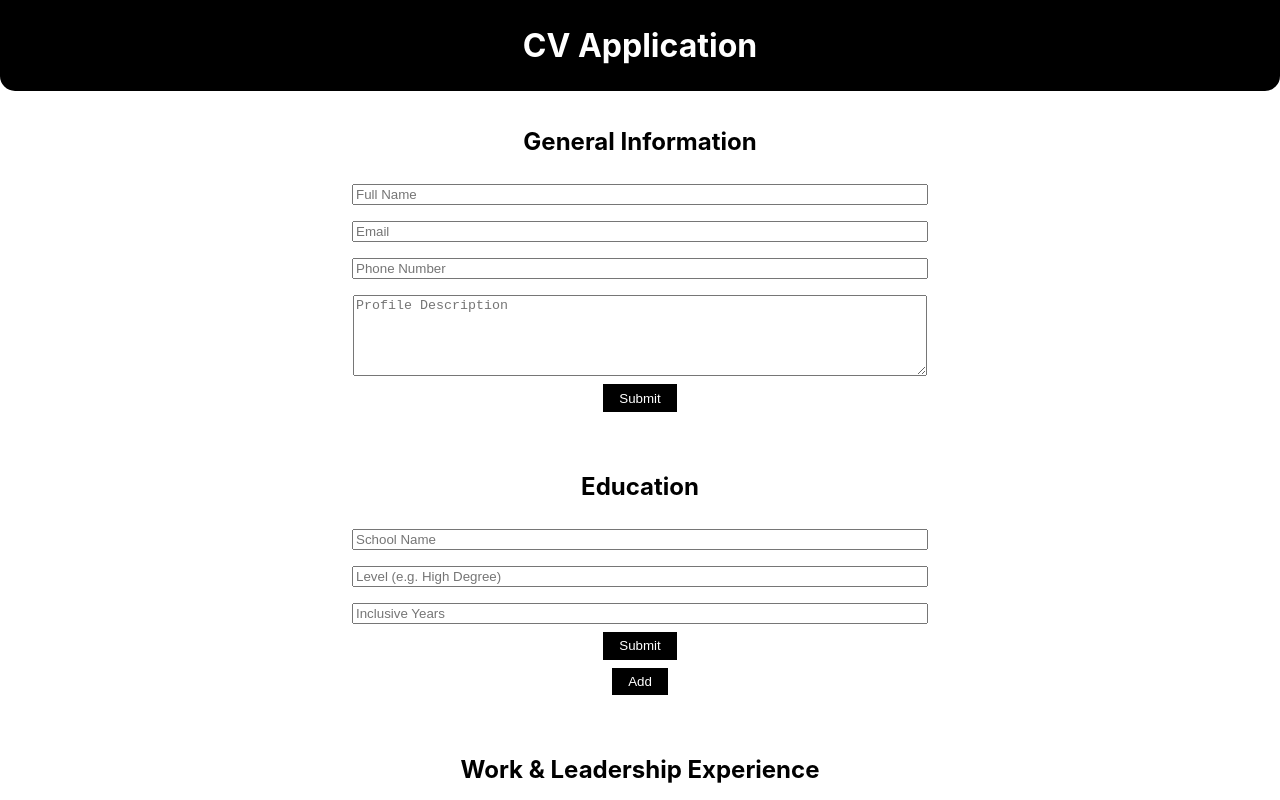
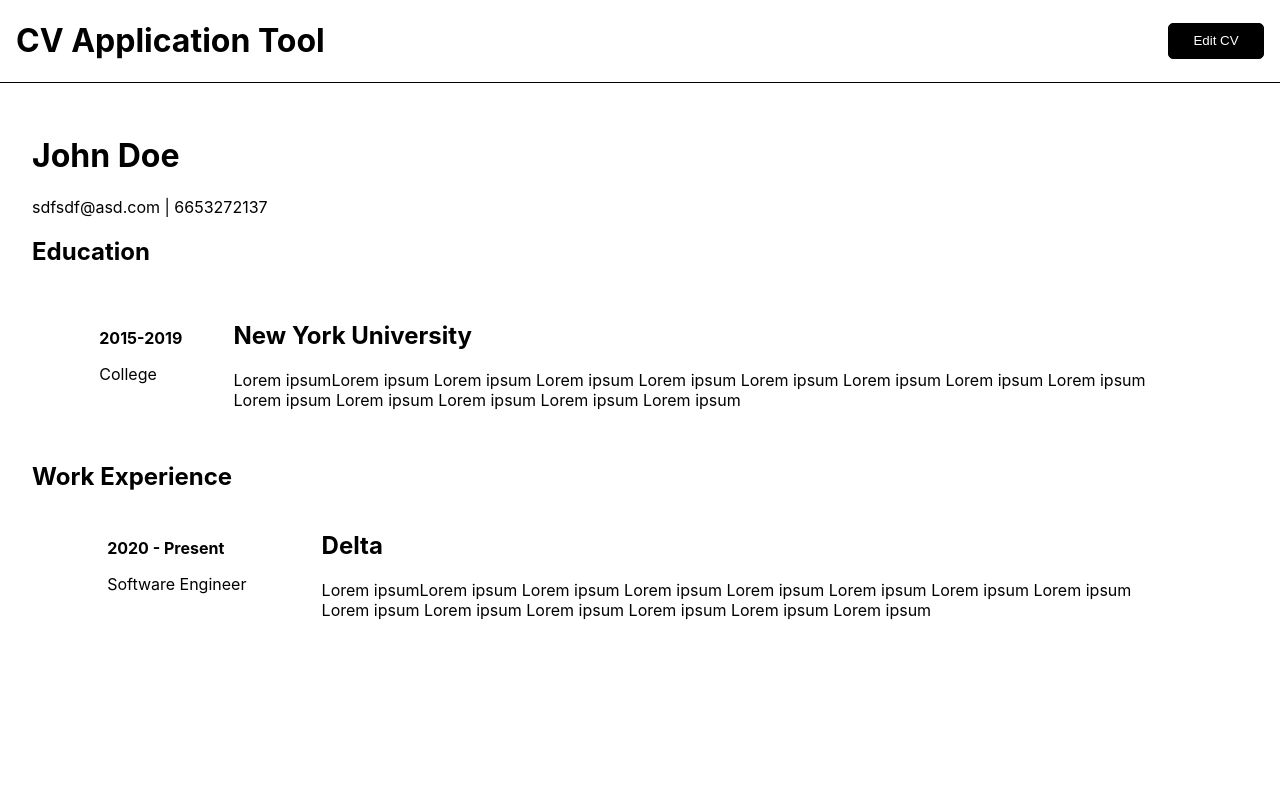
Before and after one commit to keaneatl/cv-application, a React (Create React App) app: page / in a window 1280 px wide. Shown: the top 800 px of the page. Built offline with nearby package versions, Linux system fonts and the light colour scheme.

Commit message:
Remodeled UI and added collapsible menu for editing the CV

```diff
--- a/src/App.js
+++ b/src/App.js
@@ -1,11 +1,31 @@
+import GenInfo from "./components/GeneralInfo";
+import WorkExp from "./components/WorkExp";
+import Education from "./components/Education";
+
 function App() {
+
+
+const editMenu = (e) => {
+  const forms = document.querySelector(".Forms");
+
+  if (!forms.hasAttribute("style")){
+    e.target.textContent = "Return"
+    forms.setAttribute("style", "display:flex;");
+  } else {
+    forms.removeAttribute("style");
+    e.target.textContent = "Edit CV"
+  }
+}
   return (
     <div className="App">
       <div className="Header">
-        <h1>CV Application</h1>
+        <h1>CV Application Tool</h1>
+        <button className="Edit" onClick={editMenu}>Edit CV</button>
       </div>
+      <div className="Forms">
+      <form>
         <div className="GenInfo">
-        <form>
+
             <h2>General Information</h2>
 
             <input
@@ -27,12 +47,10 @@ function App() {
               rows="5"
               placeholder="Profile Description"
             />
-          <button type="submit">Submit</button>
-        </form>
         </div>
         <div className="Education">
-        <form>
             <h2>Education</h2>
+            <strong>#1</strong>
             <input
               type="text"
               className="SchoolName"
@@ -48,13 +66,11 @@ function App() {
               className="SchoolDur"
               placeholder="Inclusive Years"
             ></input>
-          <button type="submit">Submit</button>
-          <button type="button">Add</button>
-        </form>
+            <button className="FormBtn">Add New</button>
         </div>
         <div className="WorkExp">
-        <form>
             <h2>Work & Leadership Experience</h2>
+            <strong>#1</strong>
             <input
               type="text"
               className="CompanyName"
@@ -77,12 +93,30 @@ function App() {
               cols="50"
               rows="3"
             ></textarea>
-          <button type="submit">Submit</button>
-          <button type="button">Add</button>
+            <button className="FormBtn">Add New</button>
+        </div>
+        <button className="FormBtn Save" type="submit">Save Changes</button>
         </form>
       </div>
-
-      <div className="cv-container"></div>
+      <div className="CV">
+        <div className="CVHeader">
+          <GenInfo
+            FullName="John Doe"
+            Email="sdfsdf@asd.com"
+            PhoneNum="6653272137"
+          />
+        </div>
+        <h2>Education</h2>
+        <Education School="New York University" Level="College" Years="2015-2019"
+        SchoolDesc="Lorem ipsumLorem ipsum Lorem ipsum Lorem ipsum Lorem ipsum
+        Lorem ipsum Lorem ipsum Lorem ipsum Lorem ipsum Lorem ipsum Lorem ipsum
+        Lorem ipsum Lorem ipsum Lorem ipsum" />
+        <h2>Work Experience</h2>
+         <WorkExp Company="Delta" Position="Software Engineer" WorkYears="2020 - Present"
+         WorkDesc="Lorem ipsumLorem ipsum Lorem ipsum Lorem ipsum Lorem ipsum
+        Lorem ipsum Lorem ipsum Lorem ipsum Lorem ipsum Lorem ipsum Lorem ipsum
+        Lorem ipsum Lorem ipsum Lorem ipsum" />
+      </div>
     </div>
   );
 }
--- a/src/components/Education.js
+++ b/src/components/Education.js
@@ -0,0 +1,22 @@
+import React from "react";
+import "../styles/EducationStyles.css";
+const Education = (props) => {
+  const { School, Level, Years, SchoolDesc } = props;
+
+  return (
+    <div className="cv-education">
+        <div className="edu-lcol">
+            <strong>{Years}</strong>
+            <p>{Level}</p>
+        </div>
+        <div className="edu-rcol">
+            <h2 className="edu-name">{School}</h2>
+            <p className="edu-details">
+                {SchoolDesc}
+            </p>
+        </div>
+    </div>
+  );
+};
+
+export default Education;
--- a/src/components/GeneralInfo.js
+++ b/src/components/GeneralInfo.js
@@ -1,7 +1,16 @@
 import React from "react";
+import "../styles/GenInfoStyles.css";
+const GenInfo = (props) => {
+  const { FullName, Email, PhoneNum } = props;
 
-const GenInfo = (props) => {
-  const { FullName, Email, PhoneNum, ProfDesc } = props;
+  return (
+    <div className="cv-geninfo">
+      <span><div className="profIcon" alt="Profile Icon" /><h1 className="cv-fname">{FullName}</h1></span>
+      <p className="cv-contact">
+        {Email} | {PhoneNum}
+      </p>
+    </div>
+  );
+};
 
-  return <div></div>;
-};
+export default GenInfo;
--- a/src/components/WorkExp.js
+++ b/src/components/WorkExp.js
@@ -0,0 +1,22 @@
+import React from "react";
+import "../styles/WorkStyles.css";
+const WorkExp = (props) => {
+  const { Company, Position, WorkYears, WorkDesc } = props;
+
+  return (
+    <div className="cv-workexp">
+        <div className="work-lcol">
+            <strong>{WorkYears}</strong>
+            <p>{Position}</p>
+        </div>
+        <div className="work-rcol">
+            <h2 className="company-name">{Company}</h2>
+            <p className="edu-details">
+                {WorkDesc}
+            </p>
+        </div>
+    </div>
+  );
+};
+
+export default WorkExp;
--- a/src/index.css
+++ b/src/index.css
@@ -1,4 +1,5 @@
 body {
+  overflow: hidden;
   margin: 0;
   font-family: -apple-system, BlinkMacSystemFont, "Helvetica", "Roboto",
     "Oxygen", "Ubuntu", "Cantarell", "Fira Sans", "Droid Sans", "Helvetica Neue",
@@ -21,35 +22,70 @@ form {
 input,
 textarea {
   margin: 0.5rem;
-  width: 35.5rem;
+  width: 90%;
 }
 
-button {
-  margin-bottom: 0.5rem;
-  padding: 0.4rem 1rem;
+.FormBtn {
+  margin: 0.5rem;
+  padding: 0.6rem 1.5rem;
   border: 0;
+  border-radius: 5px;
   color: white;
   background-color: black;
   cursor: pointer;
 }
 
+.Save{
+  margin-bottom: 3rem;
+}
+
+.Edit {
+  cursor: pointer;
+  height: 2.2rem;
+  width: 6rem;
+  background-color: black;
+  color: white;
+  border: 1px solid black;
+  border-radius: 5px;
+}
+
+.Forms {
+  display: none;
+flex-direction: column;
+align-items: center;
+  background-color:#F4F1F8;
+  float: left;
+  width: 38%;
+  height: 90vh;
+  overflow-y: scroll;
+}
+
 .GenInfo,
 .Education,
 .WorkExp {
+  background-color: white;
+  margin: 1rem 2rem;
+  border-radius: 10px;
+  box-shadow: 0 0 10px black;
   padding: 1rem;
   display: flex;
   flex-direction: column;
-  justify-content: space-around;
+  justify-content: left;
   align-items: center;
+  height: 100%;
+  width: 80%;
+}
+
+.Header {
+  border-bottom: 1px solid black;
+  display:flex;
+  flex-direction: row;
+  justify-content: space-between;
+  align-items: center;
+  padding: 0 1rem;
   height: 100%;
 }
 
-.Header {
-  border-radius: 0px 0px 15px 15px;
-  padding: 0.3rem;
-  background: black;
-  color: white;
-  height: 100%;
-
-  text-align: center;
+.CV{
+padding: 2rem;
 }
--- /dev/null
+++ b/src/styles/EducationStyles.css
@@ -0,0 +1,11 @@
+.cv-education{
+    padding: 1rem;
+    display: flex;
+    flex-direction: row;
+    justify-content: space-evenly;
+    align-items: center;
+}
+
+.edu-rcol{
+    width: 80%;
+}
--- /dev/null
+++ b/src/styles/WorkStyles.css
@@ -0,0 +1,11 @@
+.cv-workexp{
+    padding: 0;
+    display: flex;
+    flex-direction: row;
+    justify-content: space-evenly;
+    align-items: center;
+}
+
+.work-rcol{
+    width: 70%;
+}
```
Also changed, not shown: src/assets/proficon.svg (added), src/styles/GenInfoStyles.css (added), 23 other files (tests, documents, lock files or other folders). Lines whose indentation alone changed are shown as unchanged.
